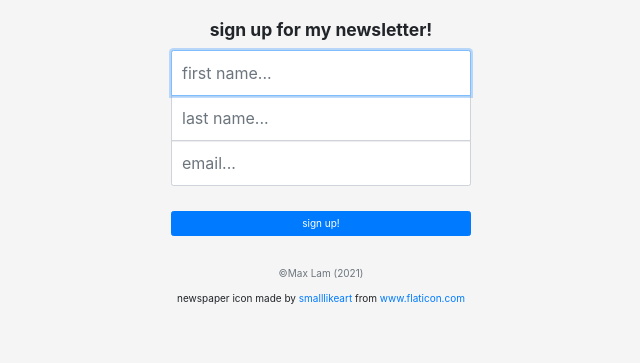
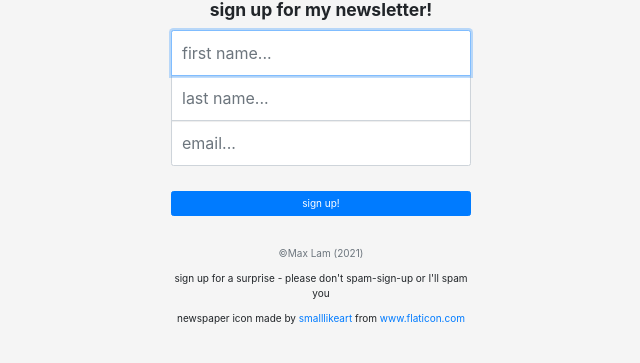
Before and after one commit to maxlambda/newsletter-signup, a website: page signup.html in a window 1280 px wide. Shown: the part 311-674 px from the top of the page, without its empty margins (319-959 px from the left). Drawn offline with nearby package versions, Linux system fonts and the light colour scheme.

Commit message:
Update home page

```diff
--- a/signup.html
+++ b/signup.html
@@ -63,6 +63,8 @@
     <p class="mt-5 mb-3 text-muted copyr">&copy;Max Lam (2021)</p>
   </form>
 
+  <p>sign up for a surprise - please don't spam-sign-up or I'll spam you</p>
+
   <div>newspaper icon made by <a href="https://www.flaticon.com/authors/smalllikeart" title="smalllikeart">smalllikeart</a> from <a href="https://www.flaticon.com/" title="Flaticon">www.flaticon.com</a></div>
 </main>
 
```
